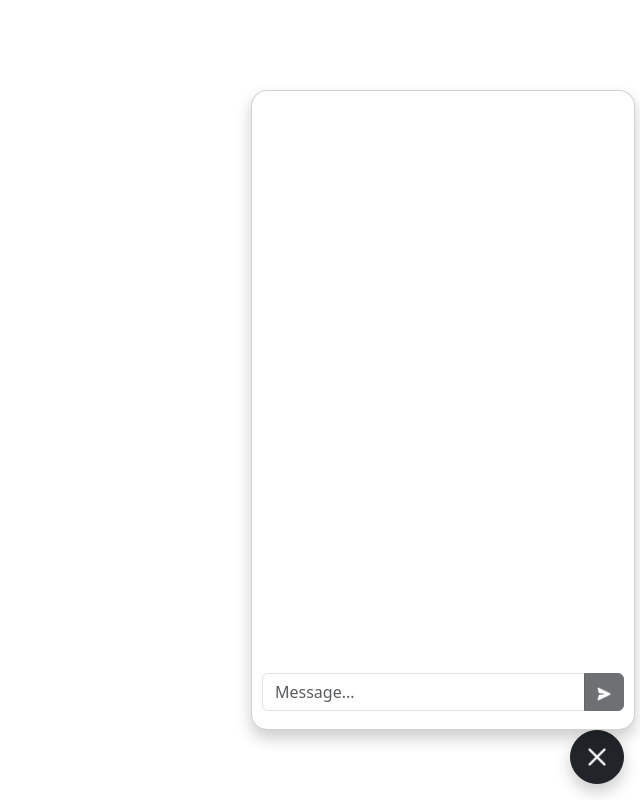
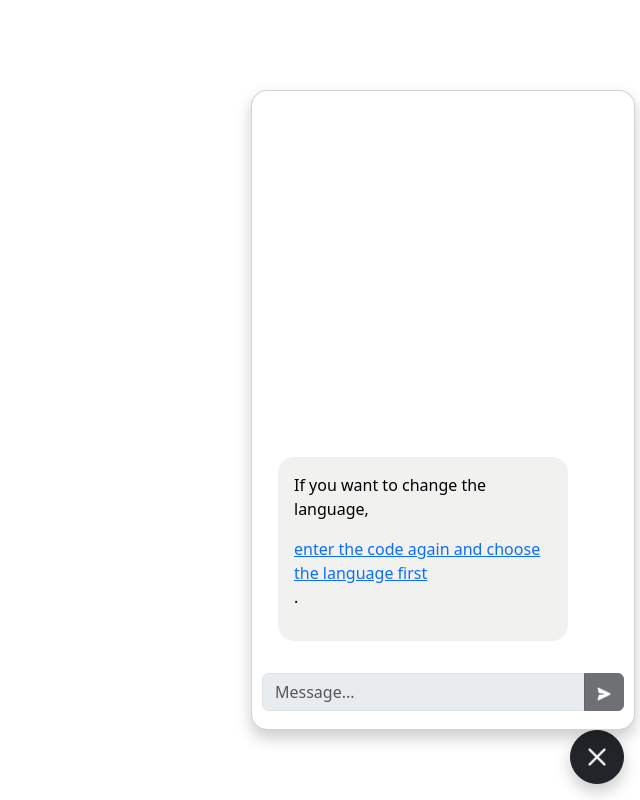
Before and after one commit to sabeeh01/chat-bot, a React (Create React App) app: page / in a window 1280 px wide. Both pictures are taken after a click on the button 1237 px from the left and 757 px from the top of the page. Shown: the whole page, without its empty margins (640-1280 px from the left). Built offline with nearby package versions, Linux system fonts and the light colour scheme.

Commit message:
handled interactions logic and added helpers

```diff
--- a/src/App.js
+++ b/src/App.js
@@ -4,9 +4,11 @@ import "bootstrap/dist/css/bootstrap.min.css";
 import { Card, Overlay } from "react-bootstrap";
 import ChatBox from "./components/ChatBox";
 import styles from "./app.module.css";
+import usePeriodicRender from "./hooks/usePeriodicRender";
 
 function App() {
-  const [messages, setMessages] = useState([]);
+  const [messages, setMessages, isRendering, renderPeriodicaly] =
+    usePeriodicRender();
   const [show, setShow] = useState(false);
   const target = useRef(null);
 
@@ -23,7 +25,12 @@ function App() {
           ...props
         }) => (
           <Card className={styles.card} {...props}>
-            <ChatBox messages={messages} setMessages={setMessages} />
+            <ChatBox
+              messages={messages}
+              setMessages={setMessages}
+              isRendering={isRendering}
+              renderPeriodicaly={renderPeriodicaly}
+            />
           </Card>
         )}
       </Overlay>
--- a/src/components/ChatBox/index.jsx
+++ b/src/components/ChatBox/index.jsx
@@ -1,113 +1,41 @@
 import ChatInputField from "../ChatInputField";
 import styles from "./chat-box.module.css";
-import { matchWords } from "../../helpers/matcher";
 import Typewriter from "../TypeWriter";
+import { useEffect, useRef } from "react";
+import { interactions } from "../../constants/interactions";
+import { textSplitter } from "../../helpers/textSplitter";
 
-const responseDict = {
-  [`S1 Swizzle Inn`]: `If you want to change the language, [url=https://www.paragamix.com/en-us/start-mission]enter the code again and choose the language first[/url].
-  ::next-2::
-  [img][b]https://www.p[/b]aragamix.com/images/Bermudas/px_bermuda_crazydude.gif[/img]
-  Hello - I am the Crazy Dude.
-  ::next-3::
-  [audio]https://www.paragamix.com/images/Bermudas/audioe/bb1.mp3[/audio]
-  ::next-5::
-  [showVar=KEY][extractedData interaction=ID fallback=TEXT]
- `,
-  [`S2blog`]: `That's right. I'm Bil Krauss, a popular entertainer in Bermuda.`,
-  [`Hilfe1`]: `[b]Help: [/b]Look around the bar. You will find a Crazy Dude notice on the pinboard. You are looking for his first name. With SOLUTION you skip this riddle.`,
-  [`Klammer3`]: `If this is your answer, it is unfortunately wrong.`,
-  [`Klammer2`]: `If this is your answer, unfortunately it is wrong. If this should be the solution for a blog puzzle, please enter the corresponding blog first, e.g. BLOG 1 for the 1st blog.`,
-  [`Hilfe2 Aufloesung`]: `[b]Help: [/b]Every blog is connected to a puzzle. Enter the blog number (e.g. Blog 1) to call up the puzzle.
-  To solve the mission, send an e-mail to the art expert xxxxx.yyyyyABC@gmail.com.
-  The individual puzzles provide the values for x,y,A,B,C. Keep an eye out for them.
-  With RESOLUTION you get the solution for this mission.`,
-  [`Schritt 13 finale`]: `[b]Congratulations.[/b] You found the rifle - the second artifact that can be clearly attributed to the Sea Venture - and solved all the mysteries surrounding the Sea Venture.
+const ChatBox = ({ messages, setMessages, isRendering, renderPeriodicaly }) => {
+  const messagesEndRef = useRef(null);
+  const currentInteraction = useRef("S1 Swizzle Inn");
+  const changeInteraction = (interaction) =>
+    (currentInteraction.current = interaction);
 
-  We should now call in Josef as an art theft expert. I remembered his first name. Please e-mail him at [b]josef.yyyyyABC@gmail.com[/b] using your e-mail program. He will clear up the matter for you. The mission is finished.
+  const scrollToBottom = () => {
+    messagesEndRef.current.scrollIntoView({ behavior: "smooth" });
+  };
 
-  If you do not receive an email from Josef, type HELP.
-  ::next-3::
-  Follow us on [url=https://www.facebook.com/Paragamix/]Facebook[/url] or [url=https://www.instagram.com/paragamix/]Instagram[/url]. We regularly give away codes among all followers.`,
-  [`S2LevelHard`]: `You have chosen the tricky version.
-  ::next-1::
-  Besides music, the wrecks of Bermuda are my second passion.
-  Take a look at my blog. Each blog post provides a puzzle piece to solving the mystery of one of Bermuda's oldest wrecks: the Sea Venture.
-  ::next-3::
-  [b]Multiple players: [/b]Split the blog posts and exchange via WhatsApp etc. Jump directly to the blog by entering the blog number (e.g. BLOG1 for the 1st blog).
-  ::next-2::
-  [b]Mission solution: [/b]When you have solved all the puzzles, send an email to the art expert.
-  ::next-1::[b]
-  [/b][b]If things get stuck: [/b]Start again with RESTART. Then simply enter the number of the blog (e.g. BLOG1 for the first blog) and you start where you left off.`,
-  [`S2LevelEasy`]: `You have chosen the moderate version.
-  ::next-1::
-  Besides music, the wrecks of Bermuda are my second passion.
-  Take a look at my blog. Each blog post provides a puzzle piece to solving the mystery of one of Bermuda's oldest wrecks: the Sea Venture.
-  ::next-3::
-  [b]Multiple players: [/b]Split the blog posts and exchange via WhatsApp etc. Jump directly to the blog by entering the blog number (e.g. BLOG1 for the 1st blog).
-  ::next-1::
-  [b]Mission solution: [/b]When you have solved all the puzzles, send an email to the art expert.
-  ::next-2::
-  [b]If things get stuck: [/b]Start again with RESTART. Then simply enter the number of the blog (e.g. BLOG1 for the first blog) and you start where you left off.`,
-  [`S3 B1 Ratsel`]: `[b]Please click on "Bil's Blog" above if you haven't already. [/b]
-
-  To get in the mood for your mission, check out the puzzle of the week on my blog.
-  The final letters of the ships in the order RED, GREEN, YELLOW, BLUE result in the solution word. What is it ?`,
-  [`S3 B1 Zusatz`]: `Well done! KRET is right.
-  ::next-2::
-  At my last gig at the Swizzle Inn, I struck up a conversation with an art expert after a few beers. He left me his email. I tore up the note and forgot his name. Now I found part of it again at the bar. An art expert could be useful for our mission.
-  ::next-2::
-  [img]https://www.paragamix.com/images/Bermudas/px_bermuda_kartea.jpeg[/img]`,
-};
-
-const ChatBox = ({ messages, setMessages }) => {
   const onSubmit = (message) => {
     const tempMessages = [...messages];
     tempMessages.push({ isUser: true, message });
+    setMessages(tempMessages);
 
-    if (
-      matchWords(message, [
-        "lösung",
-        "Solución",
-        "Solution",
-        "loesung",
-        "Bill",
-        "Bil",
-        "Krauss",
-      ])
-    ) {
-      tempMessages.push({
-        isUser: false,
-        message: responseDict[`S2blog`],
-      });
-    } else if (
-      matchWords(message, [`Hilfe`, `Hinweis`, `ayuda`, `help`, `aide`])
-    ) {
-      tempMessages.push({
-        isUser: false,
-        message: responseDict[`Hilfe1`],
-      });
-    } else if (
-      matchWords(message, [
-        `Auflösung`,
-        `Resolution`,
-        `Résolution`,
-        `Resolucion`,
-        `Aufloesung`,
-      ])
-    ) {
-      tempMessages.push({
-        isUser: false,
-        message: responseDict[`Schritt 13 finale`],
-      });
-    } else if (matchWords(message, [`solución`, `KRET`, `K R E T`])) {
-      tempMessages.push({
-        isUser: false,
-        message: responseDict[`S3 B1 Zusatz`],
-      });
+    const interaction =
+      interactions[currentInteraction.current].interaction(message);
+
+    if (interaction) {
+      renderPeriodicaly(interactions[interaction].response);
+      changeInteraction(interaction);
     }
+  };
 
-    setMessages(tempMessages);
-  };
+  useEffect(() => {
+    scrollToBottom();
+  }, [messages]);
+
+  useEffect(() => {
+    renderPeriodicaly(interactions[`S1 Swizzle Inn`].response);
+  }, []);
 
   return (
     <div className={styles.container}>
@@ -131,15 +59,19 @@ const ChatBox = ({ messages, setMessages }) => {
                   style={{
                     color: message?.isUser ? "white" : "black",
                   }}
-                  text={message?.message}
-                  animate={!message?.isUser && messages.length - 1 === index}
+                  text={
+                    message?.isUser
+                      ? message?.message
+                      : textSplitter(message?.message)
+                  }
                 />
               </div>
             </div>
           );
         })}
+        <div ref={messagesEndRef} />
       </div>
-      <ChatInputField onSubmit={onSubmit} />
+      <ChatInputField disabled={isRendering} onSubmit={onSubmit} />
     </div>
   );
 };
--- a/src/components/ChatInputField/index.jsx
+++ b/src/components/ChatInputField/index.jsx
@@ -3,7 +3,7 @@ import { InputGroup, FormControl, Button } from "react-bootstrap";
 import send from "../../images/send.png";
 import styles from "./chat-input-field.module.css";
 
-const ChatInputField = ({ onSubmit }) => {
+const ChatInputField = ({ onSubmit, disabled }) => {
   const [message, setMessage] = useState("");
 
   const handleInputChange = (event) => {
@@ -28,8 +28,9 @@ const ChatInputField = ({ onSubmit }) => {
         value={message}
         onChange={handleInputChange}
         onKeyDown={handleKeyDown}
+        disabled={disabled}
       />
-      <Button variant="dark" onClick={onSend} disabled={!message}>
+      <Button variant="dark" onClick={onSend} disabled={!message || disabled}>
         <img src={send} className={styles.icon} alt="send" />
       </Button>
     </InputGroup>
--- a/src/components/TypeWriter/index.jsx
+++ b/src/components/TypeWriter/index.jsx
@@ -1,23 +1,32 @@
-import React, { useState, useEffect } from "react";
+import React from "react";
+import { extractTag } from "../../helpers/textSplitter";
 
-const Typewriter = ({ text, delay = 30, animate = true, style }) => {
-  const [currentText, setCurrentText] = useState(!animate ? text : "");
-  const [currentIndex, setCurrentIndex] = useState(0);
-
-  useEffect(() => {
-    if (!animate) return;
-
-    if (currentIndex < text.length) {
-      const timeout = setTimeout(() => {
-        setCurrentText((prevText) => prevText + text[currentIndex]);
-        setCurrentIndex((prevIndex) => prevIndex + 1);
-      }, delay);
-
-      return () => clearTimeout(timeout);
-    }
-  }, [currentIndex, delay, text]);
-
-  return <p style={style}>{currentText}</p>;
+const Typewriter = ({ text, style }) => {
+  return Array.isArray(text) ? (
+    text.map((splice, index) => {
+      const hasTag = splice[0] === "[";
+      const tagInfo = hasTag ? extractTag(splice) : null;
+      return (
+        <div key={index}>
+          {tagInfo ? (
+            <>
+              {tagInfo.tag.includes("url") && (
+                <a href={tagInfo.tag.split("=")[1]}>{tagInfo.content}</a>
+              )}
+              {tagInfo.tag === "img" && <img src={tagInfo.content} />}
+              {tagInfo.tag === "audio" && (
+                <audio autoPlay controls src={tagInfo.content}></audio>
+              )}
+            </>
+          ) : (
+            <p style={style}>{splice}</p>
+          )}
+        </div>
+      );
+    })
+  ) : (
+    <p style={style}>{text}</p>
+  );
 };
 
 export default Typewriter;
--- /dev/null
+++ b/src/constants/interactions.js
@@ -0,0 +1,73 @@
+import { matchWords } from "../helpers/matcher";
+
+export const interactions = {
+  "S1 Swizzle Inn": {
+    response: `If you want to change the language, [url=https://www.paragamix.com/en-us/start-mission]enter the code again and choose the language first[/url].
+    ::next-2::
+    [img]https://www.paragamix.com/images/Bermudas/px_bermuda_crazydude.gif[/img]
+    Hello - I am the Crazy Dude.
+    ::next-3::
+    [audio]https://www.paragamix.com/images/Bermudas/audioe/bb1.mp3[/audio]
+    `,
+    interaction: (message) => {
+      if (
+        matchWords(message, [
+          `lösung`,
+          `Solución`,
+          `Solution`,
+          `loesung`,
+          `Bill`,
+          `Bil`,
+          `Krauss`,
+        ])
+      )
+        return `S2 Bills Blog`;
+      if (matchWords(message, [`Hilfe`, `Hinweis`, `ayuda`, `help`, `aide`]))
+        return `Hilfe1`;
+
+      return `Klammer1`;
+    },
+  },
+  "S2 Bills Blog": {
+    response: `That's right. I'm Bil Krauss, a popular entertainer in Bermuda. `,
+    interaction: (message) => {},
+  },
+  Hilfe1: {
+    response: `[b]Help: [/b]Look around the bar. You will find a Crazy Dude notice on the pinboard. You are looking for his first name. With SOLUTION you skip this riddle.`,
+    interaction: (message) => {
+      if (
+        matchWords(message, [
+          `lösung`,
+          `Solución`,
+          `Solution`,
+          `loesung`,
+          `Bill`,
+          `Bil`,
+          `Krauss`,
+        ])
+      )
+        return `S2 Bills Blog`;
+    },
+  },
+  Klammer1: {
+    response: `[b]This [/b]is unfortunately not correct. With HELP you get a tip.`,
+    interaction: (message) => {
+      if (
+        matchWords(message, [
+          `lösung`,
+          `Solución`,
+          `Solution`,
+          `loesung`,
+          `Bill`,
+          `Bil`,
+          `Krauss`,
+          `kraus`,
+        ])
+      )
+        return `S2 Bills Blog`;
+
+      if (matchWords(message, [`Hilfe`, `ayuda`, `help`, `aide`]))
+        return `Hilfe1`;
+    },
+  },
+};
--- /dev/null
+++ b/src/helpers/textSplitter.js
@@ -0,0 +1,46 @@
+export const textSplitter = (text = "") => {
+  const result = [];
+  let splice = "",
+    isClosingTag = false;
+
+  for (let i = 0; i < text.length; i++) {
+    const char = text[i];
+
+    if (char === "[") {
+      if (text[i + 1] === "/") {
+        isClosingTag = true;
+        splice += char;
+      } else {
+        splice && result.push(splice);
+        splice = char;
+      }
+      continue;
+    }
+    if (char === "]" && isClosingTag) {
+      splice += char;
+      result.push(splice);
+      splice = "";
+      isClosingTag = false;
+      continue;
+    }
+    splice += char;
+  }
+  if (splice) result.push(splice);
+  return result;
+};
+
+export const lineSplitter = (paragraph = "") =>
+  paragraph.split(/::next-\d+::/).map((line) => ({
+    isUser: false,
+    message: line,
+  }));
+
+export const extractTag = (text) => {
+  const pattern = /\[(.*?)\](.*?)\[\/(.*?)\]/g;
+  const matches = [];
+  let match;
+  while ((match = pattern.exec(text)) !== null) {
+    matches.push(match[1], match[2], `/${match[3]}`);
+  }
+  return { tag: matches[0], content: matches[1] };
+};
--- /dev/null
+++ b/src/hooks/usePeriodicRender.js
@@ -0,0 +1,34 @@
+import { useEffect, useRef, useState } from "react";
+import { lineSplitter } from "../helpers/textSplitter";
+
+const usePeriodicRender = () => {
+  const [currentMessages, setCurrentMessages] = useState([]);
+  const [isRendering, setIsRendering] = useState(false);
+  const intervalId = useRef(null);
+
+  const renderPeriodicaly = (response) => {
+    const newMessages = lineSplitter(response);
+    let index = 0;
+    setIsRendering(true);
+    intervalId.current = setInterval(() => {
+      if (newMessages.length > index) {
+        setCurrentMessages((prev) => [...prev, newMessages[index]]);
+        index++;
+      } else {
+        clearInterval(intervalId.current);
+        intervalId.current = null;
+        setIsRendering(false);
+      }
+    }, 2000);
+  };
+
+  useEffect(() => {
+    return () => {
+      if (intervalId.current) clearInterval(intervalId.current);
+    };
+  }, []);
+
+  return [currentMessages, setCurrentMessages, isRendering, renderPeriodicaly];
+};
+
+export default usePeriodicRender;
--- a/src/index.js
+++ b/src/index.js
@@ -6,11 +6,7 @@ import reportWebVitals from "./reportWebVitals";
 
 const root = ReactDOM.createRoot(document.getElementById("chat-bot"));
 
-root.render(
-  <React.StrictMode>
-    <App />
-  </React.StrictMode>
-);
+root.render(<App />);
 
 // If you want to start measuring performance in your app, pass a function
 // to log results (for example: reportWebVitals(console.log))
```
